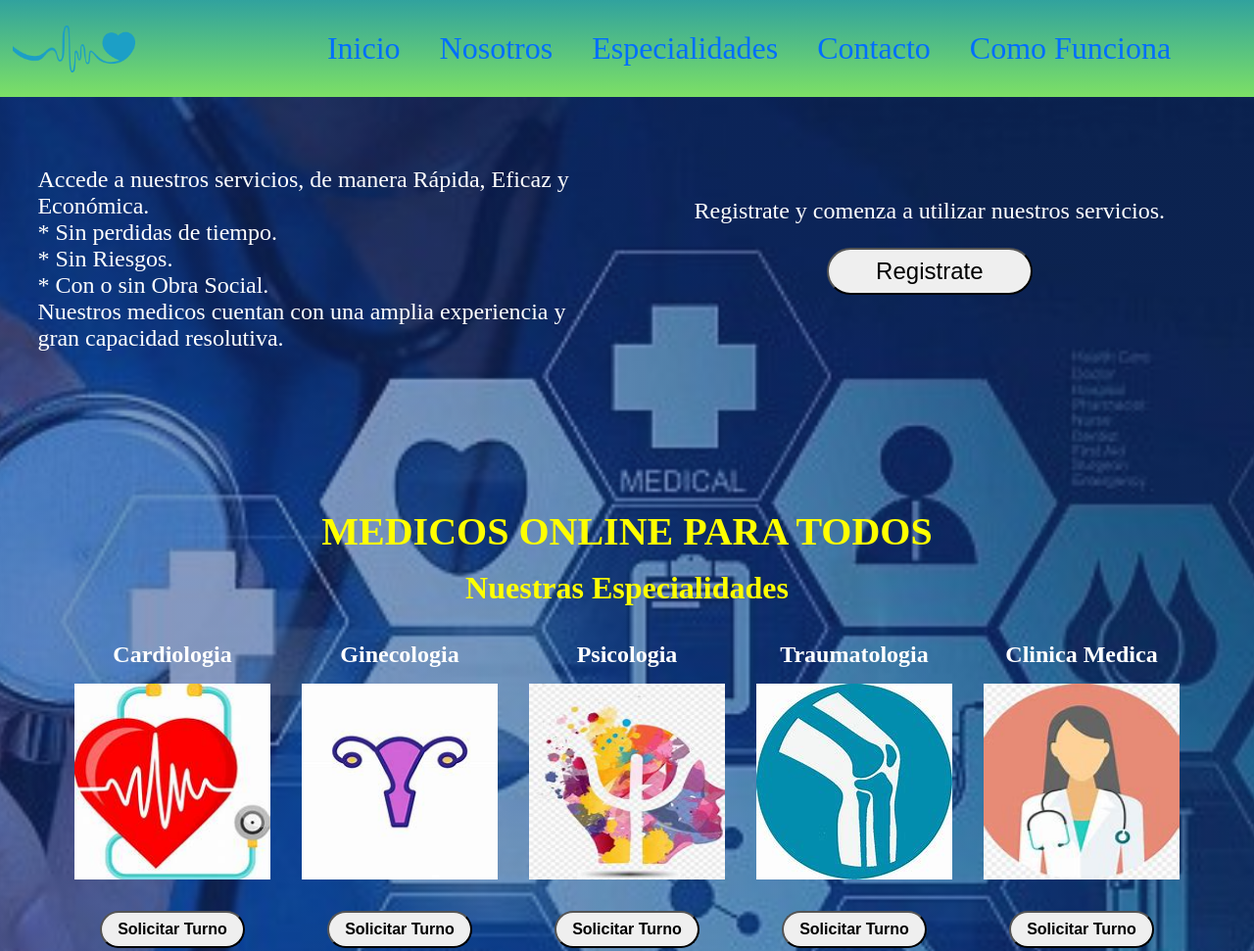
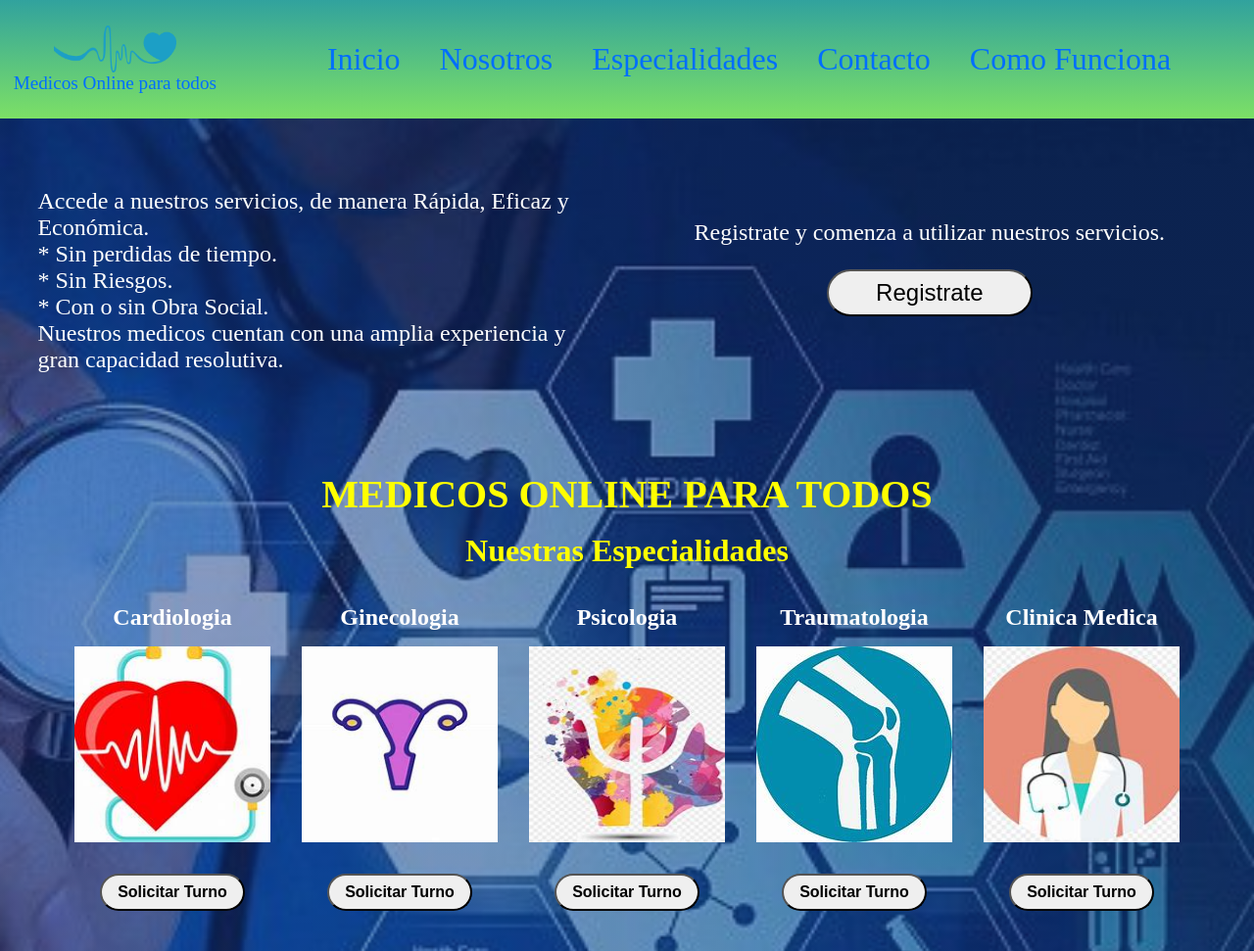
Before and after one commit to lucas-arguello/PF-LucasIvanArguello, a website: page index.html in a window 1280 px wide. Shown: the top 971 px of the page at 98% size. Drawn offline with nearby package versions, Linux system fonts and the light colour scheme.

Commit message:
Modific. al header

```diff
--- a/index.html
+++ b/index.html
@@ -47,13 +47,15 @@
         <nav class="nav" id="nav-header">
           <!------ hamburguesa ----->
           <div class="nav__navBar">
-            <a class="nav__navBar--logo" href="index.html">
+            <a class="nav__navBar--logo" href="./index.html">
               <img
                 class="nav__navBar--logo-img"
                 src="./imagenes/logomedicos.jpg"
                 alt="logo"
               />
+              <p class="nav__navBar--logo-name">Medicos Online para todos</p>
             </a>
+
             <a class="nav__navBar--icon-btn open" href="#nav-header"
               ><i class="icon fa-solid fa-bars" id="icon"></i
             ></a>
--- a/scss/_comofunciona.scss
+++ b/scss/_comofunciona.scss
@@ -21,7 +21,7 @@ main{
           &-items li{
             text-align: center;
             font-size: 1.3rem;
-            margin: 5% ;
+            margin: 5% 5%;
             width: 95%;
           }
 
--- a/scss/_header.scss
+++ b/scss/_header.scss
@@ -14,11 +14,25 @@ header {
         @include flex-alingItems-justify(center, space-between);
 
         &--logo {
-          width: 25%;
+          text-decoration: none;
+          width: 35%;
           &-img {
             width: 100%;
+
                      }
+
+          &-name{
+            color: map-get($text-color, text-4);
+            font-size: 1.2rem;
+            text-align: center;
+          }
         }
+
+        /*&--name{
+          color: map-get($text-color, text-4);
+          font-size: 1.3rem;
+        }*/
+
         &--icon-btn {
           padding: 0.5rem;
           border-radius: 10%;
--- a/scss/_index.scss
+++ b/scss/_index.scss
@@ -5,7 +5,7 @@ svg {
 main{
 
   .especie__container {
-    margin-top: 5rem;
+    margin-top: 1.3rem;
     padding-top: 1rem;
     text-align: center;
     display: flex;
--- a/scss/_media.scss
+++ b/scss/_media.scss
@@ -9,6 +9,10 @@
           width: 20%;
           &--logo {
             width: 400%;
+
+            &-name{
+              text-align: center;
+            }
           }
           &--icon-btn {
             display: none;
@@ -143,7 +147,9 @@
 
           &--logo {
 
+
             &-img{
+              margin-left: 20%;
               width: 60%;
             }
           }
--- a/scss/_nosotros.scss
+++ b/scss/_nosotros.scss
@@ -5,7 +5,7 @@ main{
       display: flex;
       align-items: center;
       flex-direction: column;
-      margin-top: 2rem;
+      margin-top: 1rem;
 
       &--descripcion1{
         &-title{
```
Also changed, not shown: page/como-funciona.html (+3 -1 lines), page/contacto.html (+3 -1 lines), page/especialidades.html (+3 -1 lines), page/nosotros.html (+3 -1 lines), css/style.css, 1 other file.
